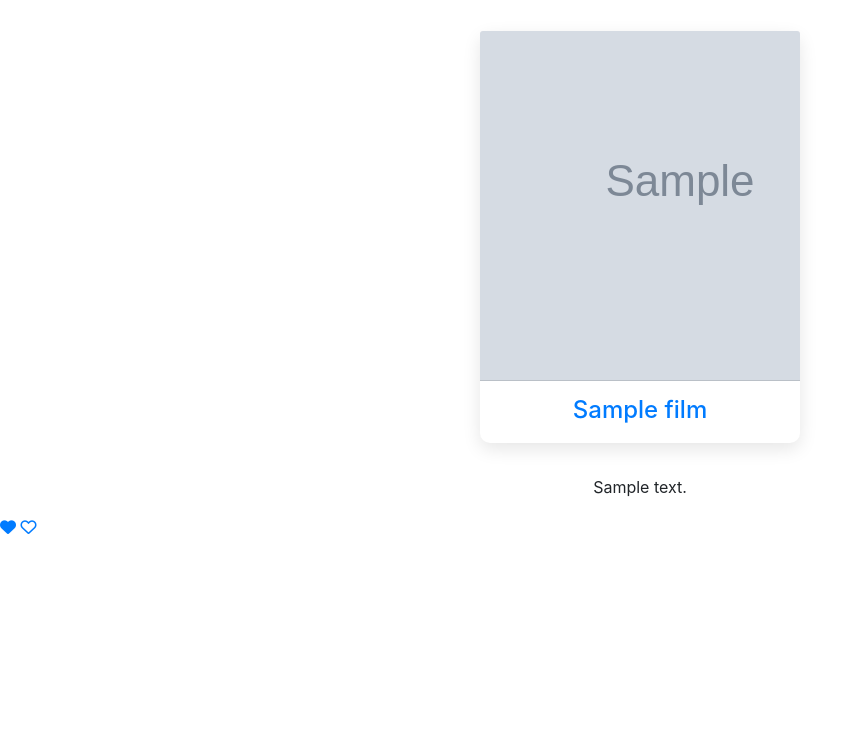
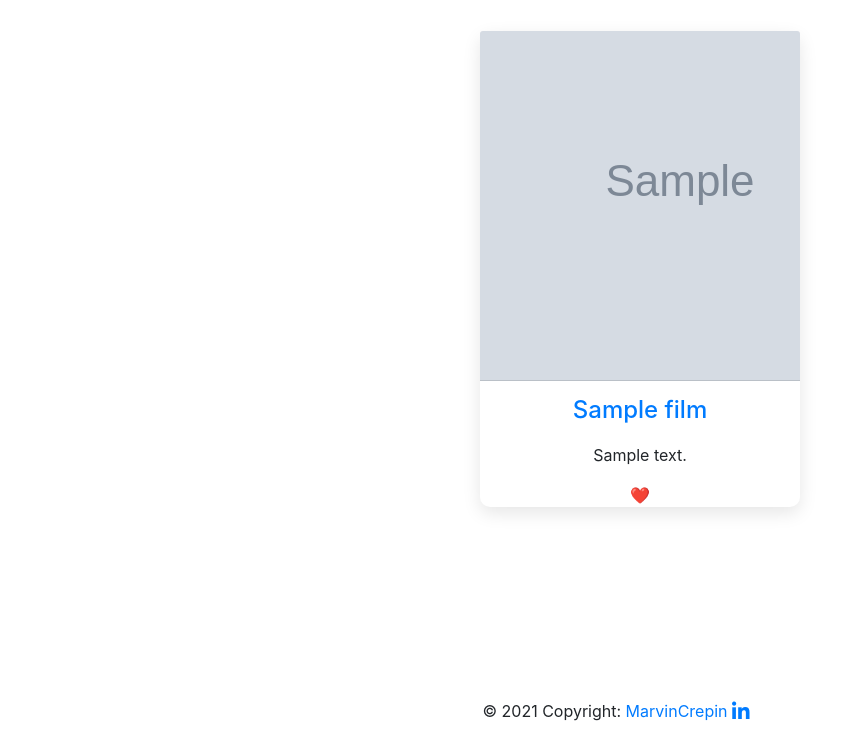
Before and after one commit to MarvinCrepin/symfoCine, a Symfony app: template templates/film_details/index.html.twig in a window 1280 px wide. Shown: the part 57-800 px from the top of the page, without its empty margins (0-863 px from the left). Run offline with Twig, Linux system fonts and the light colour scheme; the template is opened without the code that fills it: most values are stand-ins (such as "Sample title", 1, 10 or a date in 2020); grey boxes marked "Sample" are stand-in pictures; some libraries are stand-ins or nearby versions.

Commit message:
Added footer with copyright/linkedin

```diff
--- a/templates/base.html.twig
+++ b/templates/base.html.twig
@@ -2,6 +2,7 @@
 <html>
     <head>
         <meta charset="UTF-8">
+        <meta name="viewport" content="width=device-width, initial-scale=1.0">
         <title>{% block title %}Welcome!{% endblock %}</title>
 
         <link href="{{asset('assets/styles/app.css')}}" rel="stylesheet" />
@@ -46,7 +47,49 @@
   </div>
 
 </nav>
+
+
         {% block body %}{% endblock %}
+     <!-- Footer -->
+<footer class="page-footer font-small cyan darken-3">
+
+  <!-- Footer Elements -->
+  <div class="container">
+
+    <!-- Grid row-->
+    <div class="row">
+
+      <!-- Grid column -->
+      <div class="col-md-12 py-5">
+        <div class="mb-5 flex-center">
+
+
+          <!--Linkedin -->
+
+
+        </div>
+      </div>
+      <!-- Grid column -->
+
+    </div>
+    <!-- Grid row-->
+
+  </div>
+  <!-- Footer Elements -->
+
+  <!-- Copyright -->
+  <div class="footer-copyright text-center py-3">© 2021 Copyright:
+
+    <a href="https://github.com/MarvinCrepin"> MarvinCrepin</a>
+    <a href="https://www.linkedin.com/in/marvin-crepin/" class="li-ic">
+            <i class="fab fa-linkedin-in fa-lg white-text mr-md-5 mr-3 fa-2x"> </i>
+          </a>
+  </div>
+  <!-- Copyright -->
+
+</footer>
+<!-- Footer -->
+        {% block footer %}{% endblock %}
         <script src="https://cdn.jsdelivr.net/npm/bootstrap@5.1.3/dist/js/bootstrap.bundle.min.js" integrity="sha384-ka7Sk0Gln4gmtz2MlQnikT1wXgYsOg+OMhuP+IlRH9sENBO0LRn5q+8nbTov4+1p" crossorigin="anonymous"></script>
         {% block javascripts %}{% endblock %}
     </body>
--- a/templates/film_details/index.html.twig
+++ b/templates/film_details/index.html.twig
@@ -4,7 +4,7 @@
 
 {% block body %}
                             <!-- Movie Card Start -->
-<div class="d-flex justify-content-center">
+<div class="d-flex justify-content-center text-center">
             <div class="card-view">
                                 <div class="card-header background justify-content-center" style="background: url({{ film.ImgField }});" >
                                     <div class="card-header-icon">
@@ -19,16 +19,19 @@
                                         </a>
                                    </div>
                                 </div>
-                            </div>
-                            </div>
+
                             <!-- Movie Card End -->
                             <!-- Description Start -->
                             <div class="d-flex justify-content-center">
                             <p class=""> {{film.description|raw}} </p>
                             </div>
                             <!-- Description End -->
-        <a href="{{ path('add_favorite', {id: film.id}) }}"><i class="fas fa-heart"></i></a>
-		<a href="{{ path('remove_favorite', {id: film.id}) }}"><i class="far fa-heart"></i></a>
+                            <div class="text-center">
+        <a href="{{ path('add_favorite', {id: film.id}) }}">❤️</a>
+        </div>
+        </div>
+                            </div>
+	<!--	<a href="{{ path('remove_favorite', {id: film.id}) }}"><i class="far fa-heart"></i></a> -->
 
 
 {% endblock %}
--- a/templates/home/index.html.twig
+++ b/templates/home/index.html.twig
@@ -28,6 +28,7 @@
                             </div>
                         </a>
                             <!-- Movie Card End -->
+
 {% endfor %}
-
 {% endblock %}
+ {% block footer %}{% endblock %}
```
Also changed, not shown: src/Controller/AdvicesController.php (added, +24 -0 lines), templates/advices/index.html.twig (added, +20 -0 lines).
